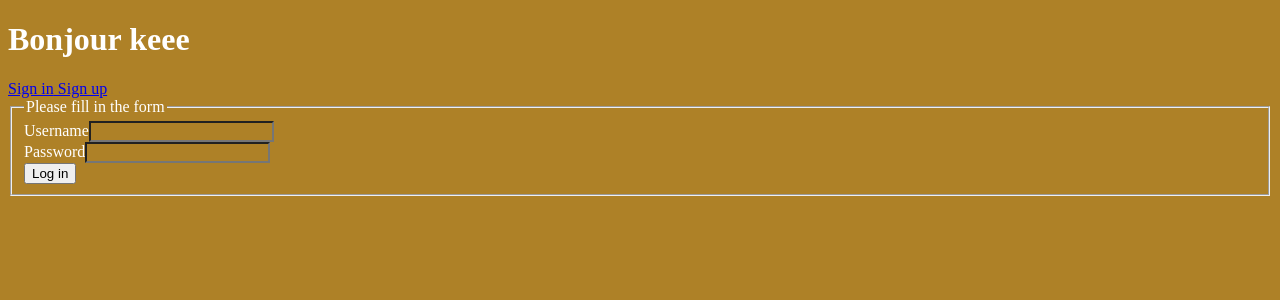
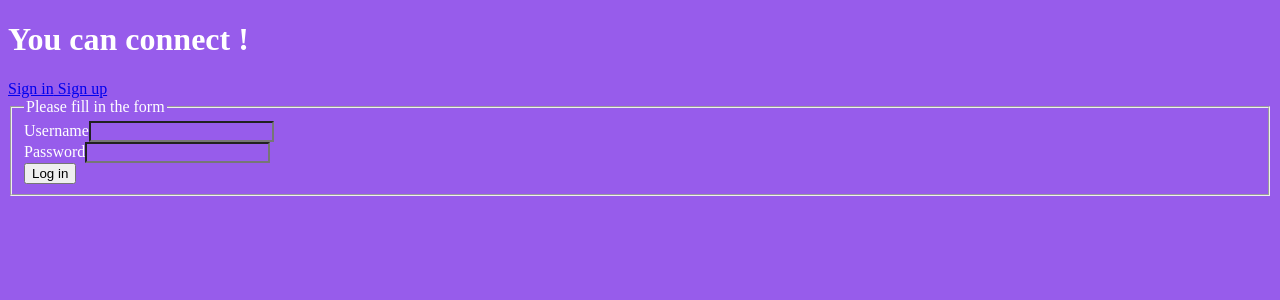
Before and after one commit to emirza12/web-dev-front, a Vue app: page /#/signin in a window 1280 px wide. Shown: the top 300 px of the page. Built offline with nearby package versions, Linux system fonts and the light colour scheme; a web font is replaced by a local one.

Commit message:
signin/signup works

```diff
--- a/src/components/AppHeader.vue
+++ b/src/components/AppHeader.vue
@@ -1,5 +1,5 @@
 <template>
     <header>
-        <h1>Bonjour keee</h1>
+        <h1>You can connect ! </h1>
     </header>
 </template>
--- a/src/config.js
+++ b/src/config.js
@@ -1,3 +1,3 @@
 export default {
-    apiBaseURL: "https://web-dev-back-7270.onrender.com/"
+    apiBaseURL: "https://web-dev-back-7270.onrender.com"
 }
--- a/src/main.css
+++ b/src/main.css
@@ -1,6 +1,6 @@
 
 .bg-nephritis {
-  background: #ae8127;
+  background: #975ceb;
 }
 .fg-white {
   color: #fff;
```
